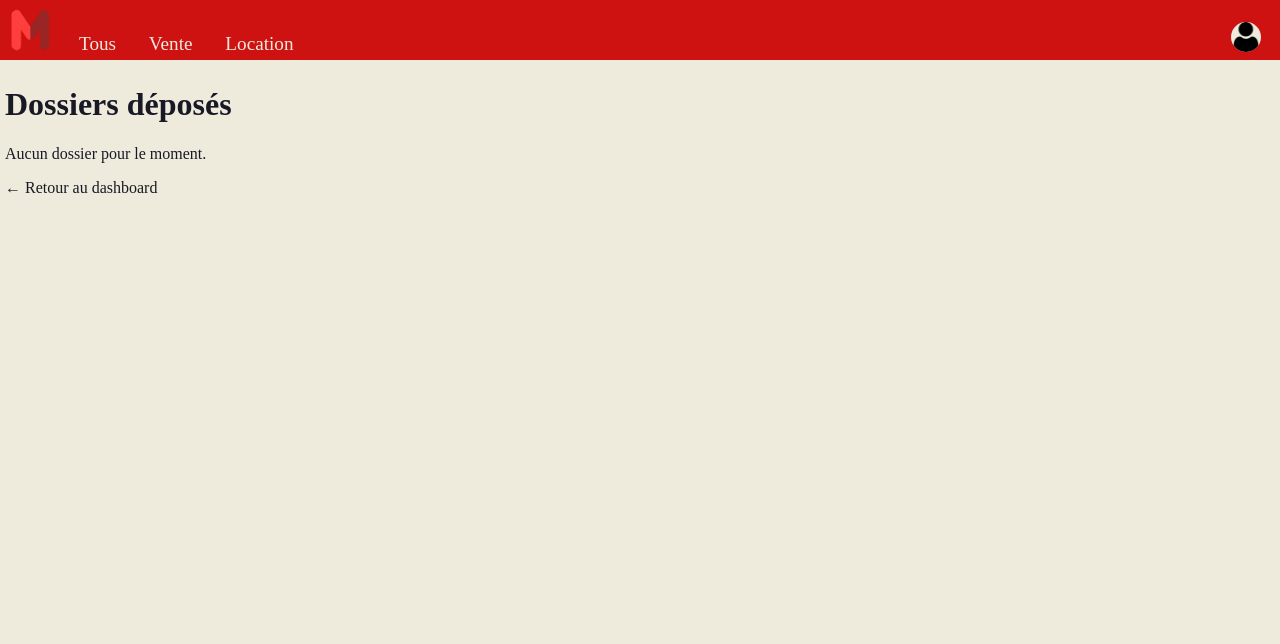
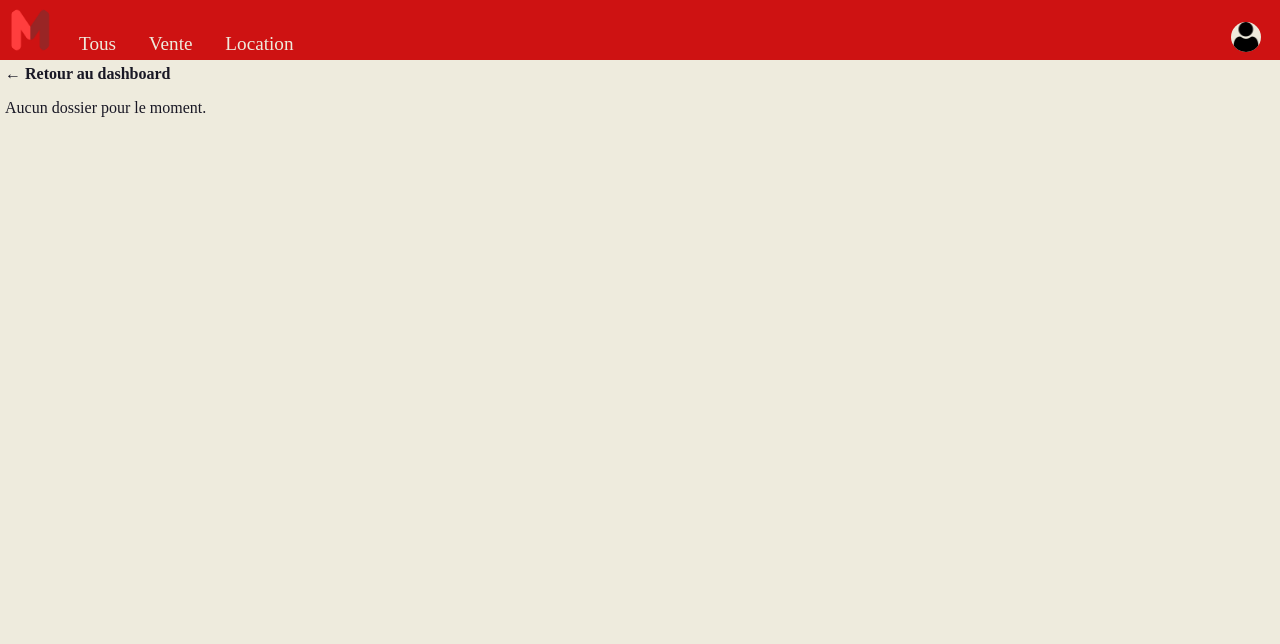
Before and after one commit to PatouneWasTaken/M-Motors, a PHP site: page /views/admin/applications-V.php in a window 1280 px wide. Shown: the top 644 px of the page. Run offline with PHP 8.4, Linux system fonts and the light colour scheme.

Commit message:
fix dossier backoffice

```diff
--- a/public/styles/style.css
+++ b/public/styles/style.css
@@ -232,6 +232,10 @@ main {
 }
 
 .apply .btn {
+  font-weight: bold;
+}
+
+.applications .btn {
   font-weight: bold;
 }
 
--- a/views/admin/applications-V.php
+++ b/views/admin/applications-V.php
@@ -8,9 +8,9 @@ require __DIR__ . "/../components/head.php"
 
 <?php require_once __DIR__ . "/../components/header.php"; ?>
 
-<main>
+<main class="applications">
 
-	<h1>Dossiers déposés</h1>
+	<a href="/index.php?page=dashboard" class="btn">← Retour au dashboard</a>
 
 	<?php if (empty($apps)) : ?>
 
@@ -70,8 +70,6 @@ require __DIR__ . "/../components/head.php"
 
 	<?php endif; ?>
 
-	<a href="/index.php?page=dashboard" class="btn">← Retour au dashboard</a>
-
 </main>
 
 <?php require_once __DIR__ . "/../components/footer.php"; ?>
```
